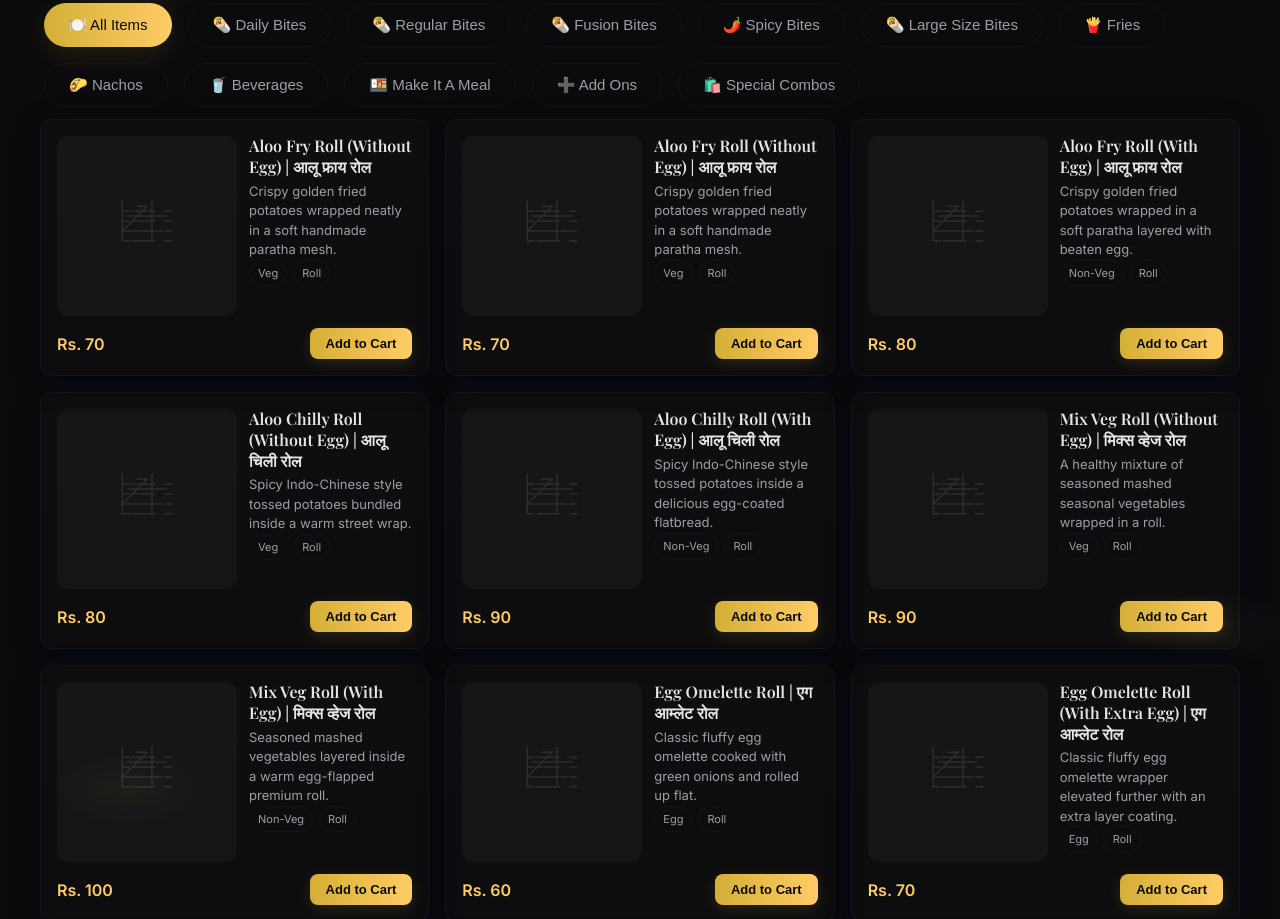
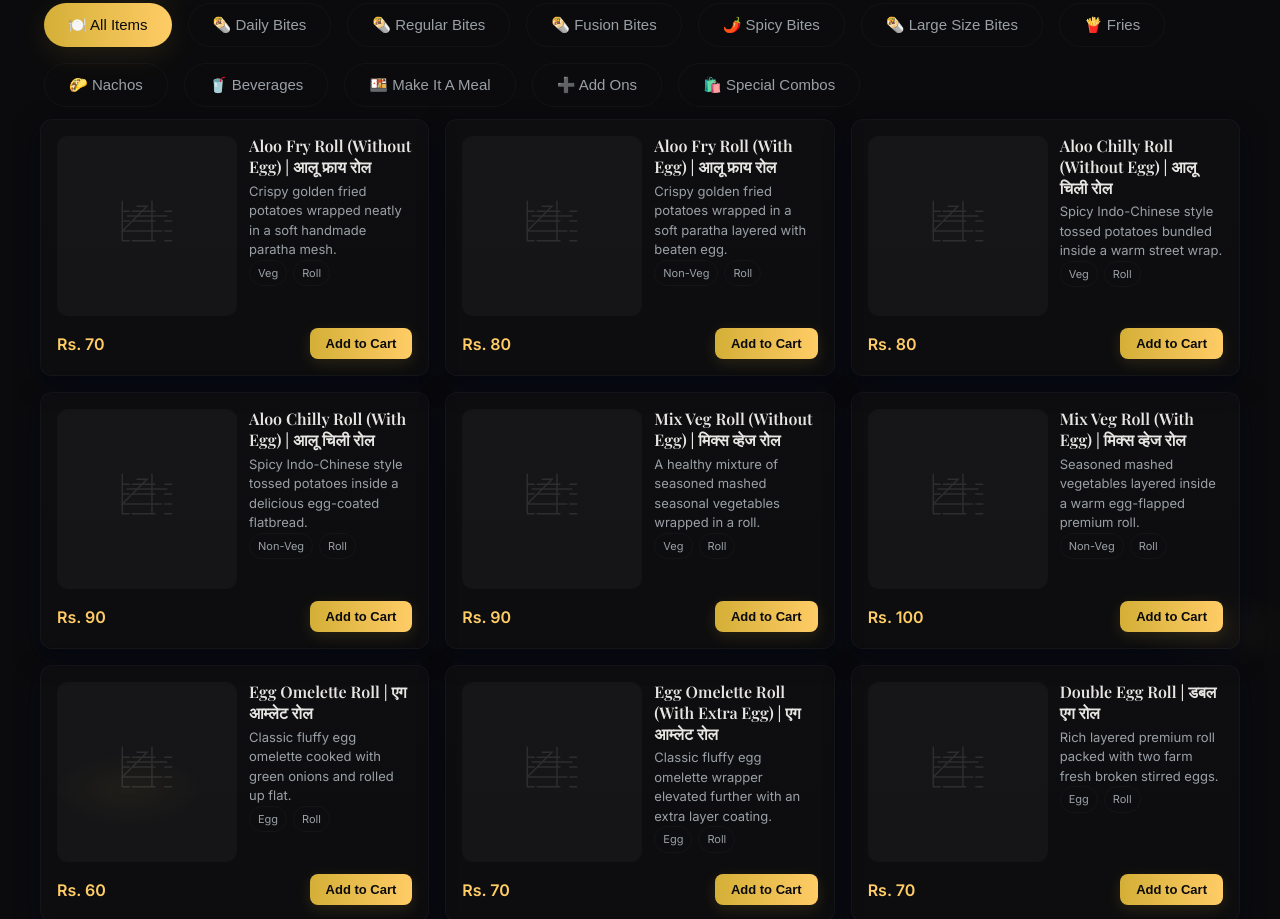
Before and after one commit to MenuSpeak/V-J-Rolls, a plain HTML site: page index.html in a window 1280 px wide. Shown: the part 890-1809 px from the top of the page. Drawn offline with nearby package versions, Linux system fonts and the light colour scheme.

Commit message:
Update index.html

```diff
--- a/index.html
+++ b/index.html
@@ -1126,9 +1126,8 @@
     <script>
         // [Menu data remains identical - truncated for brevity but same as original]
         const data = [
-            {"id":1,"cat":"Daily Bites","name":"Aloo Fry Roll (Without Egg) | आलू फ्राय रोल","price":"Rs. 70","desc":"Crispy golden fried potatoes wrapped neatly in a soft handmade paratha mesh.","tags":["Veg","Roll"],"img":"img/aloo_fry_roll.jpeg"},
+    {"id":1,"cat":"Daily Bites","name":"Aloo Fry Roll (Without Egg) | आलू फ्राय रोल","price":"Rs. 70","desc":"Crispy golden fried potatoes wrapped neatly in a soft handmade paratha mesh.","tags":["Veg","Roll"],"img":"img/aloo_fry_roll.jpeg"},
 
-  {"id": 1, "cat": "Daily Bites", "name": "Aloo Fry Roll (Without Egg) | आलू फ्राय रोल", "price": "Rs. 70", "desc": "Crispy golden fried potatoes wrapped neatly in a soft handmade paratha mesh.", "tags": ["Veg", "Roll"], "img": "img/aloo_fry_roll.jpeg"},
   {"id": 2, "cat": "Daily Bites", "name": "Aloo Fry Roll (With Egg) | आलू फ्राय रोल", "price": "Rs. 80", "desc": "Crispy golden fried potatoes wrapped in a soft paratha layered with beaten egg.", "tags": ["Non-Veg", "Roll"], "img": "img/aloo_fry_roll_egg.jpeg"},
   {"id": 3, "cat": "Daily Bites", "name": "Aloo Chilly Roll (Without Egg) | आलू चिली रोल", "price": "Rs. 80", "desc": "Spicy Indo-Chinese style tossed potatoes bundled inside a warm street wrap.", "tags": ["Veg", "Roll"], "img": "img/aloo_chilly_roll.jpeg"},
   {"id": 4, "cat": "Daily Bites", "name": "Aloo Chilly Roll (With Egg) | आलू चिली रोल", "price": "Rs. 90", "desc": "Spicy Indo-Chinese style tossed potatoes inside a delicious egg-coated flatbread.", "tags": ["Non-Veg", "Roll"], "img": "img/aloo_chilly_roll_egg.jpeg"},
@@ -1150,8 +1149,8 @@
   {"id": 20, "cat": "Regular Bites", "name": "Paneer Hot Garlic Roll (With Egg) | पनीरホットगार्लिक रोल", "price": "Rs. 160", "desc": "Zesty paneer strips in hot garlic paste tucked inside an egg-smeared paratha roll.", "tags": ["Non-Veg", "Roll"], "img": "img/paneer_hot_garlic_roll_egg.jpeg"},
   {"id": 21, "cat": "Regular Bites", "name": "Paneer Haryali Roll (Without Egg) | पनीर हरियाली रोल", "price": "Rs. 150", "desc": "Cottage cheese pieces marinated beautifully inside fresh green mint and coriander extracts.", "tags": ["Veg", "Roll"], "img": "img/paneer_haryali_roll.jpeg"},
   {"id": 22, "cat": "Regular Bites", "name": "Paneer Haryali Roll (With Egg) | पनीर हरियाली रोल", "price": "Rs. 160", "desc": "Green herb marinated aromatic paneer slices delivered in an egg-flapped pan roll.", "tags": ["Non-Veg", "Roll"], "img": "img/paneer_haryali_roll_egg.jpeg"},
-  {"id": 23, "cat": "Regular Bites", "name": "Chicken Fry Roll (Without Egg) | चिकन फ्राय रोल", "price": "Rs. 120", "desc": "Crispy deep-fried premium chicken chunks layered inside a warm wheat flatbread.", "tags": ["Non-Veg", "Roll"], "img": "img/chicken_fry_roll.jpeg"},
-  {"id": 24, "cat": "Regular Bites", "name": "Chicken Fry Roll (With Egg) | चिकन फ्राय रोल", "price": "Rs. 130", "desc": "Crispy hot fried chicken chunks packed beautifully inside an egg-lined paratha roll.", "tags": ["Non-Veg", "Roll"], "img": "img/chicken_fry_roll_egg.jpeg"},
+  {"id": 23, "cat": "Regular Bites", "name": "Chicken Fry Roll (Without Egg) | चिकन फ्राय रोल", "price": "Rs. 120", "desc": "Crispy deep-fried premium chicken chunks layered inside a warm wheat flatbread.", "tags": ["Non-Veg", "Roll"], "img": "img/chicken_fry_roll_egg.jpeg"},
+  {"id": 24, "cat": "Regular Bites", "name": "Chicken Fry Roll (With Egg) | चिकन फ्राय रोल", "price": "Rs. 130", "desc": "Crispy hot fried chicken chunks packed beautifully inside an egg-lined paratha roll.", "tags": ["Non-Veg", "Roll"], "img": "img/chicken_fry_roll.jpeg"},
   {"id": 25, "cat": "Regular Bites", "name": "Chicken Kheema Roll (Without Egg) | चिकन खिमा रोल", "price": "Rs. 130", "desc": "Finely minced delicious chicken keema slow cooked with regional spice tarka.", "tags": ["Non-Veg", "Roll"], "img": "img/chicken_kheema_roll.jpeg"},
   {"id": 26, "cat": "Regular Bites", "name": "Chicken Kheema Roll (With Egg) | चिकन खिमा रोल", "price": "Rs. 140", "desc": "Minced spiced chicken keema layered seamlessly into an egg-toasted street wrap.", "tags": ["Non-Veg", "Roll"], "img": "img/chicken_kheema_roll_egg.jpeg"},
   {"id": 27, "cat": "Fusion Bites", "name": "Chicken Hot Garlic Roll (Without Egg) | चिकन हॉट गार्लिक रोल", "price": "Rs. 150", "desc": "Succulent wok-tossed chicken chunks glazed with an intense pungent hot garlic sauce.", "tags": ["Non-Veg", "Roll"], "img": "img/chicken_hot_garlic_roll.jpeg"},
```
